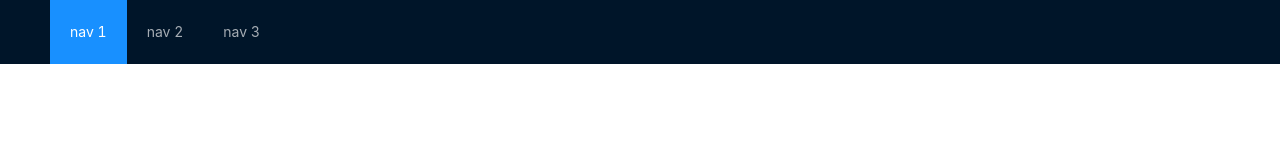
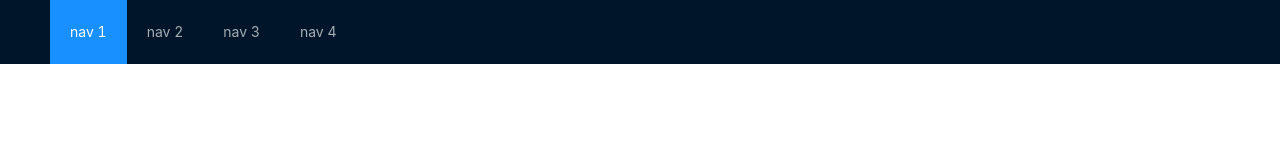
Before and after one commit to MianWaleed11/MyStore, a React (Create React App) app: page / in a window 1280 px wide. Shown: the top 160 px of the page. Built offline with nearby package versions, Linux system fonts and the light colour scheme.

Commit message:
change in navbar

```diff
--- a/src/layout/navBar/NavBar.tsx
+++ b/src/layout/navBar/NavBar.tsx
@@ -14,6 +14,7 @@ const NavBar: React.FC<NavBarProps> = () => {
             <Menu.Item key="1">nav 1</Menu.Item>
             <Menu.Item key="2">nav 2</Menu.Item>
             <Menu.Item key="3">nav 3</Menu.Item>
+            <Menu.Item key="4">nav 4</Menu.Item>
           </Menu>
         </Header>
 
```
Also changed, not shown: 1 other file (tests, documents, lock files or other folders).
